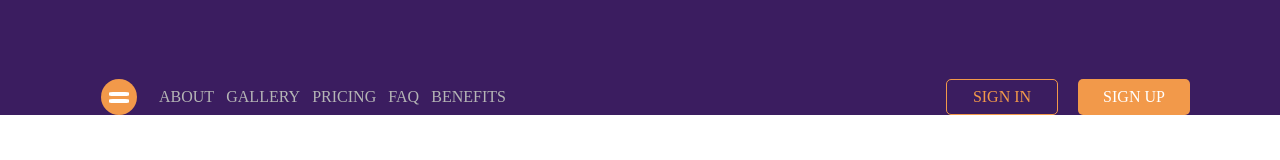
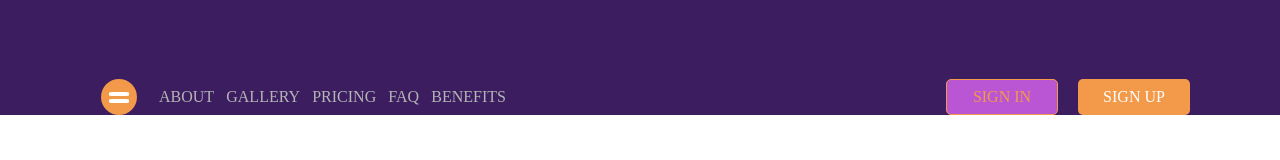
Before and after one commit to SA50-X-19/SA50-1-19_DmitriyIlichev, a plain HTML site: page landing/index.html in a window 1280 px wide. In both pictures the pointer is over the element "SIGN IN". Drawn offline with Linux system fonts and the light colour scheme.

Commit message:
feat: add sign_in block

```diff
--- a/landing/style.css
+++ b/landing/style.css
@@ -120,3 +120,8 @@
     align-items: center;
     justify-content: center;
 }
+
+.sign__in:hover{
+    background-color: #BA55D3;
+    transition-duration: 500ms;
+}
```
